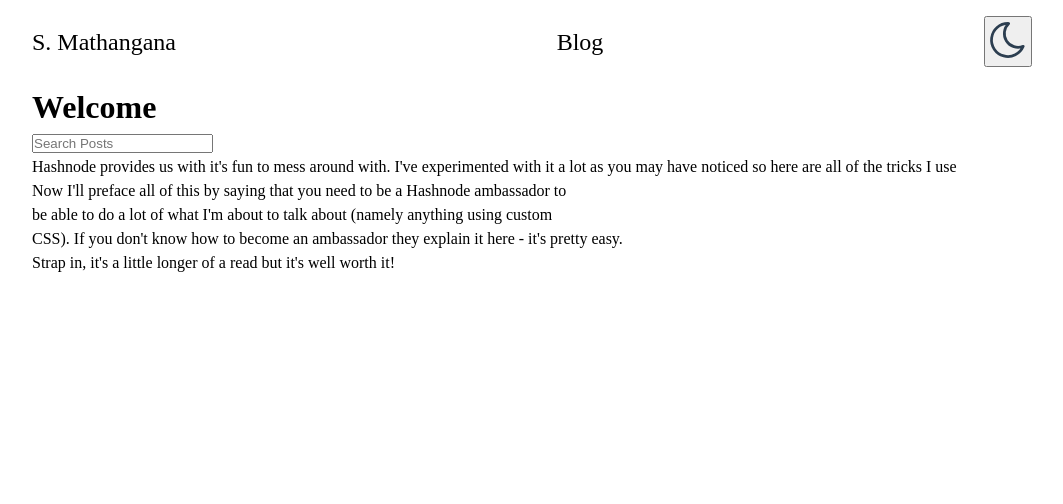
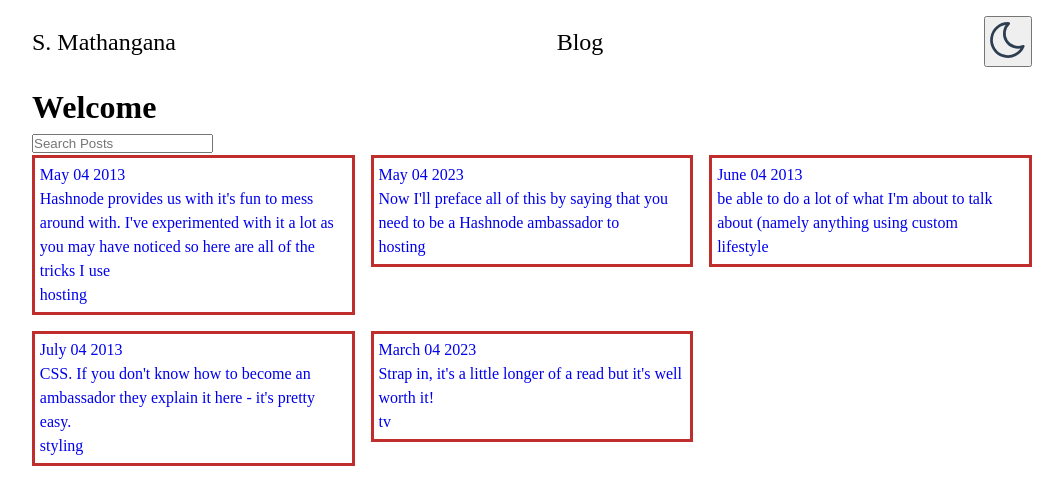
Before and after one commit to mangalisoQoshe/blog-website, a React (Vite) app in the folder frontend/: page /blog in a window 1280 px wide. Shown: the top 504 px of the page, without its empty margins (108-1171 px from the left). Built offline with nearby package versions, Linux system fonts and the light colour scheme.

Commit message:
make blogpost to be clickable

```diff
--- a/frontend/src/App.jsx
+++ b/frontend/src/App.jsx
@@ -5,22 +5,24 @@ import { BrowserRouter as Router, Routes, Route } from "react-router-dom";
 import Nav from "./components/shared/nav/Nav"
 import Home from './pages/home/Home'
 import Blog from './pages/blog/Blog';
+import Post from './pages/blog/blog-post/post/Post';
 
 
 function App() {
 
 
   return (
-    <div className='container'>
-        <Router>
-          <Nav/>
-          <Routes>
-            <Route path='/' element={<Home/>}/>
-            <Route path='/blog' element={<Blog/>}/>
-          </Routes>
-        </Router>
+    <div className="container">
+      <Router>
+        <Nav />
+        <Routes>
+          <Route path="/" element={<Home />} />
+          <Route path="/blog" element={<Blog />} />
+          <Route path="/blog/:id" element={<Post />} />
+        </Routes>
+      </Router>
     </div>
-  )
+  );
 }
 
 export default App
--- a/frontend/src/pages/blog/Blog.jsx
+++ b/frontend/src/pages/blog/Blog.jsx
@@ -1,26 +1,46 @@
 import { useState } from "react";
+import styles from "./Blog.module.css"
+
+
 import BlogPost from "./blog-post/BlogPost";
 
 function Blog() {
   const [blogs, setBlogs] = useState([
     {
       id: 1,
-      blog: "Hashnode provides us with it's fun to mess around with. I've experimented with it a lot as you may have noticed so here are all of the tricks I use",
+      date: "May 04 2013",
+      title: "Hashnode Benefits",
+      topic: "hosting",
+      post: "Hashnode provides us with it's fun to mess around with. I've experimented with it a lot as you may have noticed so here are all of the tricks I use",
     },
     {
       id: 2,
-      blog: "Now I'll preface all of this by saying that you need to be a Hashnode ambassador to",
+      date: "May 04 2023",
+      title: "Hashnode ambassador",
+      topic: "hosting",
+      post: "Now I'll preface all of this by saying that you need to be a Hashnode ambassador to",
     },
     {
       id: 3,
-      blog: "be able to do a lot of what I'm about to talk about (namely anything using custom",
+      date: "June 04 2013",
+      title: " Benefits",
+      topic: "lifestyle",
+      post: "be able to do a lot of what I'm about to talk about (namely anything using custom",
     },
     {
       id: 4,
-      blog: "CSS). If you don't know how to become an ambassador they explain it here - it's pretty easy.",
+      date: "July 04 2013",
+      title: "CSS Benefits",
+      topic: "styling",
+      post: "CSS. If you don't know how to become an ambassador they explain it here - it's pretty easy.",
     },
-    { id: 5, blog: "Strap in, it's a little longer of a read but it's well worth it!" },
-
+    {
+      id: 5,
+      date: "March 04 2023",
+      title: "Netflix vs Amazon prime",
+      topic: "tv",
+      post: "Strap in, it's a little longer of a read but it's well worth it!",
+    },
   ]);
   return (
     <div>
@@ -33,9 +53,9 @@ function Blog() {
           placeholder="Search Posts"
         />
       </form>
-      <div>
+      <div className={styles.blogs}>
         {blogs.map((blog) => {
-         return <BlogPost key={blog.id} blog={blog.blog} />;
+         return <BlogPost key={blog.id} blog={blog} />;
         })}
       </div>
     </div>
--- a/frontend/src/pages/blog/Blog.module.css
+++ b/frontend/src/pages/blog/Blog.module.css
@@ -0,0 +1,5 @@
+.blogs{
+    display: grid;
+    grid-template-columns: 1fr 1fr 1fr;
+    grid-gap: 1rem;
+}
--- a/frontend/src/pages/blog/blog-post/BlogPost.jsx
+++ b/frontend/src/pages/blog/blog-post/BlogPost.jsx
@@ -1,9 +1,17 @@
+import styles from "./BlogPost.module.css";
+import { Link } from "react-router-dom";
 
-
-function BlogPost({blog}) {
+function BlogPost({ blog }) {
   return (
-    <div>{blog}</div>
-  )
+    <Link  to="/blog/24432">
+      <div className={styles["blog-post"]}>
+        <p>{blog.date}</p>
+        <title>{blog.title}</title>
+        <p>{blog.post}</p>
+        <span>{blog.topic}</span>
+      </div>
+    </Link>
+  );
 }
 
-export default BlogPost
+export default BlogPost;
--- a/frontend/src/pages/blog/blog-post/BlogPost.module.css
+++ b/frontend/src/pages/blog/blog-post/BlogPost.module.css
@@ -0,0 +1,5 @@
+.blog-post{
+    border: 0.2rem solid rgb(191, 45, 45);
+
+    padding: 0.3rem;
+}
--- /dev/null
+++ b/frontend/src/pages/blog/blog-post/post/Post.jsx
@@ -0,0 +1,7 @@
+
+
+export default function Post() {
+  return (
+    <div>Post</div>
+  )
+}
```
Also changed, not shown: frontend/src/pages/blog/blog-post/post/Post.module.css (added).
